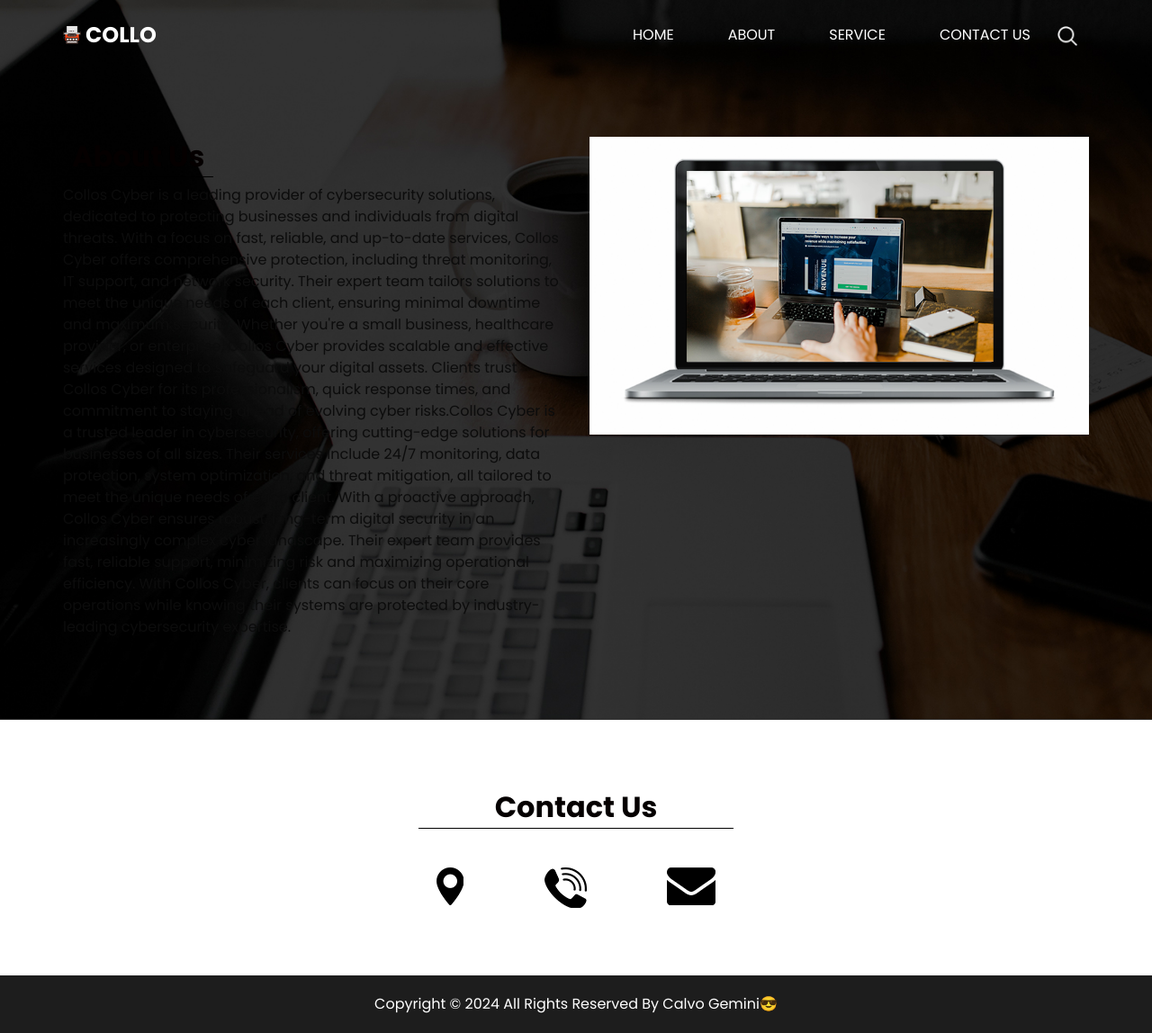
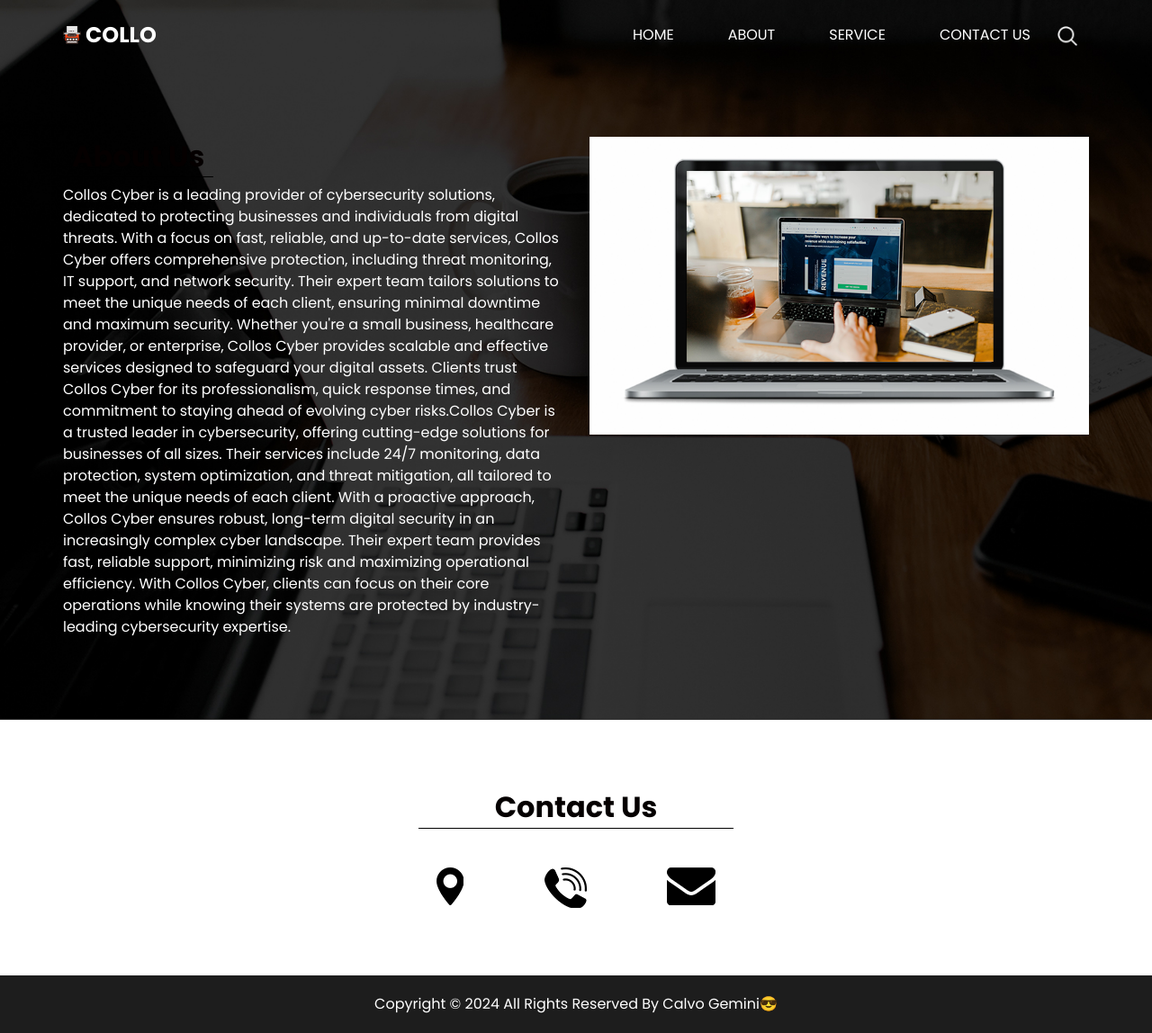
Before and after one commit to kipropc5/django_jinja_bootstrap, a Django app: page /about/ in a window 1280 px wide. Shown: the whole page at 90% size. Run offline with Django 5.2, Linux system fonts and the light colour scheme; some libraries are stand-ins or nearby versions.

Commit message:
icon add

```diff
--- a/BootstrapApp/static/css/style.css
+++ b/BootstrapApp/static/css/style.css
@@ -301,6 +301,7 @@ a:focus {
   border-color: #e93f1a;
   color: #e93f1a;
 }
+
 
 .body_bg {
   background-image: url(../images/body_bg.jpg);
@@ -610,5 +611,6 @@ a:focus {
   color: #ffffff;
 }
 
+
 /* end footer section*/
 /*# sourceMappingURL=style.css.map */
--- a/BootstrapApp/static/css/style.scss
+++ b/BootstrapApp/static/css/style.scss
@@ -312,6 +312,7 @@ a:focus {
 
 
 
+
     .detail-box {
         a {
             @include hero_btn($primary1, $white, 8px, 35px, 5px);
@@ -319,6 +320,7 @@ a:focus {
 
 
         }
+
     }
 }
 
--- a/BootstrapApp/templates/about.html
+++ b/BootstrapApp/templates/about.html
@@ -10,12 +10,12 @@
       <div class="row">
         <div class="col-md-6">
           <div class="detail-box">
-            <div class="heading_container">
+           <div class="heading_container">
               <h2>
                 About Us
               </h2>
             </div>
-            <p>
+           <div class="text-white">  <p>
                 Collos Cyber is a leading provider of cybersecurity solutions, dedicated to protecting businesses and individuals
                 from digital threats. With a focus on fast, reliable, and up-to-date services, Collos Cyber offers comprehensive
                 protection, including threat monitoring, IT support, and network security. Their expert team tailors solutions to meet
@@ -30,7 +30,7 @@
                 protected by industry-leading cybersecurity expertise.
 
 
-            </p>
+            </p></div>
 
           </div>
         </div>
--- a/BootstrapApp/templates/index.html
+++ b/BootstrapApp/templates/index.html
@@ -32,6 +32,8 @@
   <link href="{% static 'css/style.css' %}" rel="stylesheet" />
   <!-- responsive style -->
   <link href="{% static 'css/responsive.css' %}" rel="stylesheet" />
+  <link rel="icon"href="{% static 'images/pexels-junior-teixeira-1064069-2047905.jpg' %}"type="image/gif">
+
 </head>
 
 <body>
```
Also changed, not shown: BootstrapApp/static/images/pexels-junior-teixeira-1064069-2047905.jpg (added).
